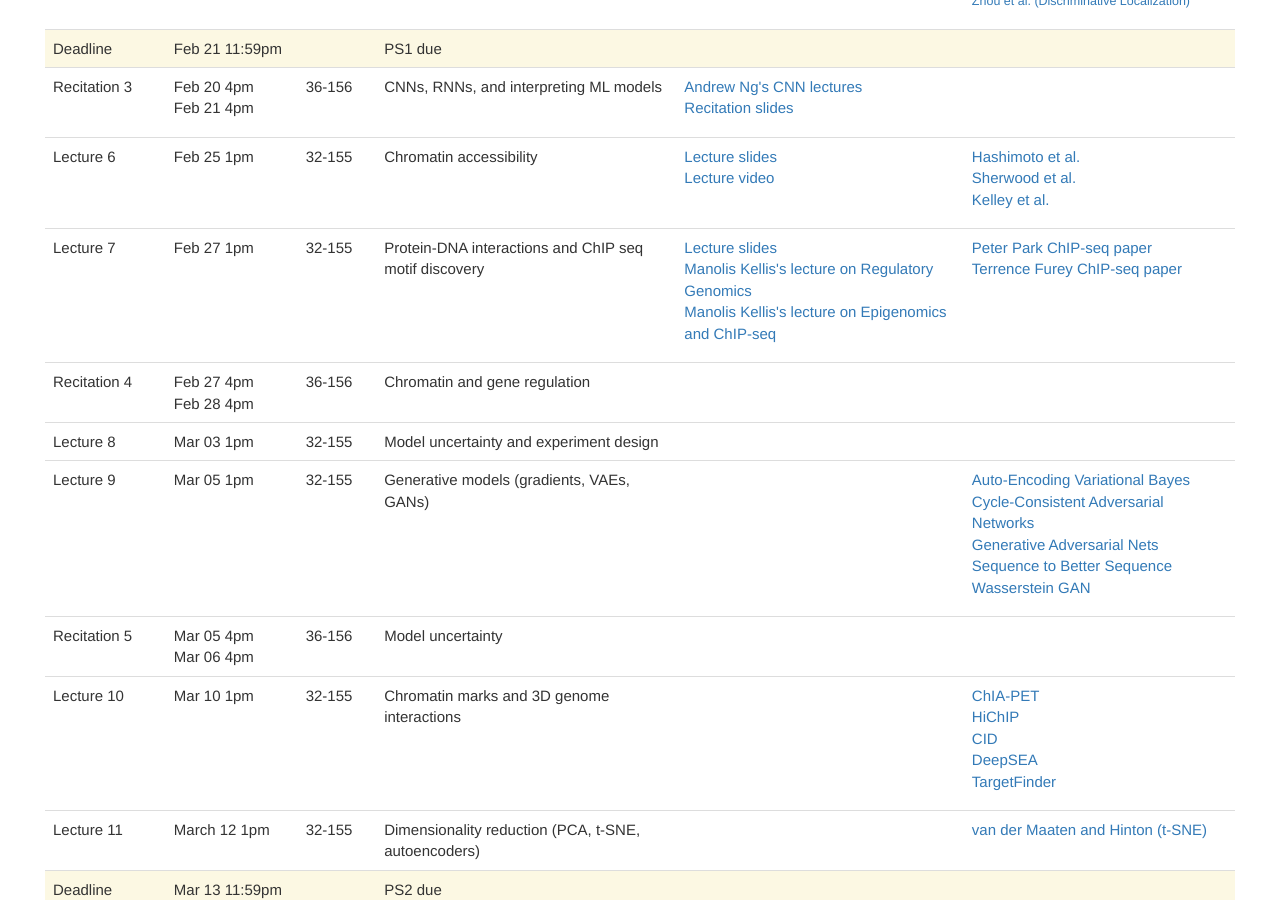
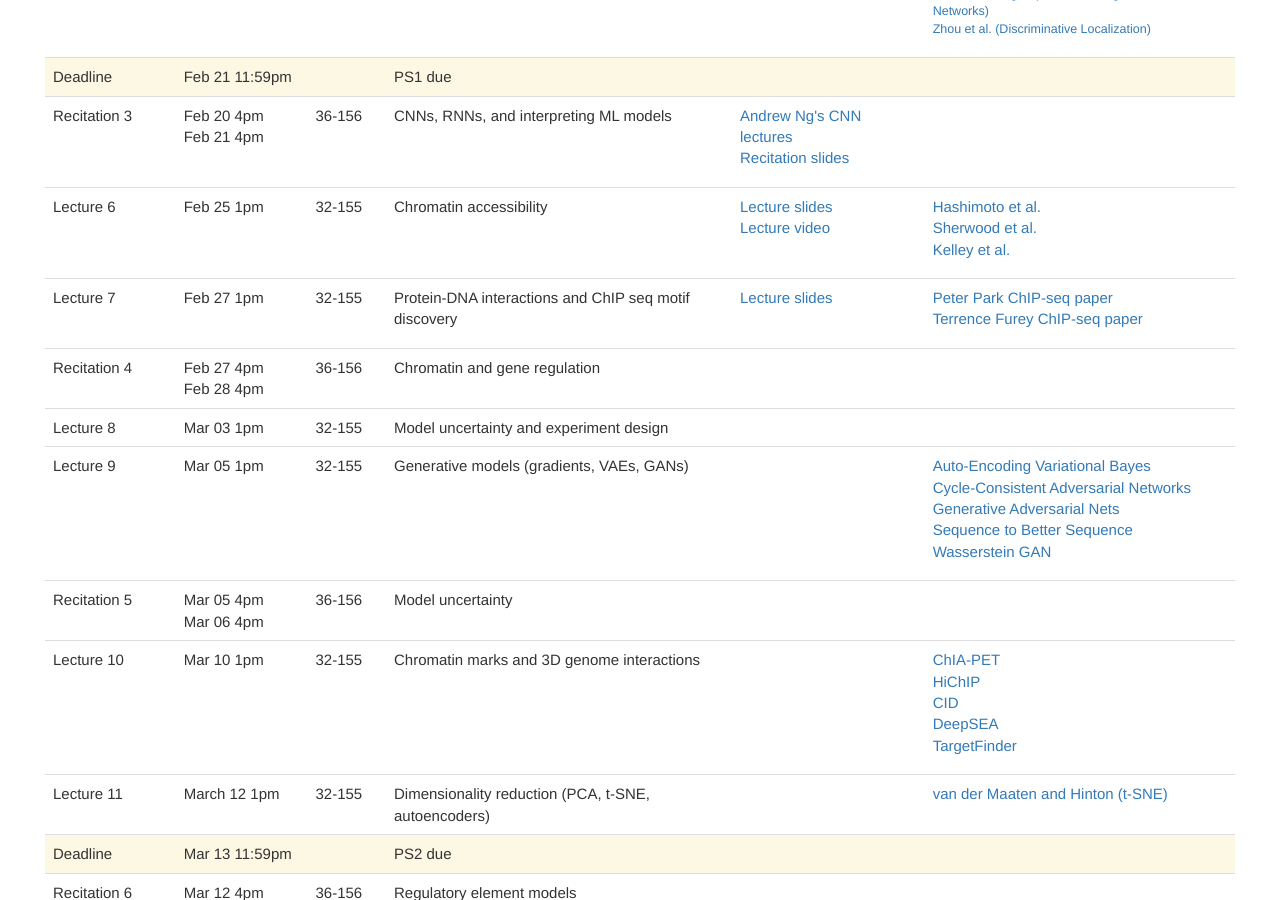
Before and after one commit to mit6874/mit6874.github.io, a Jekyll site: the page built from index.html, in a window 1280 px wide and 900 px high, scrolled down 1568 px. Built offline with Jekyll 4.4.1, drawn with Linux system fonts in a browser that asks for light colours; nearby versions of some CDN libraries.

Commit message:
Remove old lecture video links

```diff
--- a/index.html
+++ b/index.html
@@ -208,8 +208,6 @@
             <td>
                 <ul>
                     <li><a href="assets/sp2020/slides/L07.pdf">Lecture slides</a></li>
-                    <li><a href="https://www.youtube.com/watch?v=9_ggu8PKuLs">Manolis Kellis's lecture on Regulatory Genomics</a></li>
-                    <li><a href="https://www.youtube.com/watch?v=qaalIf6bn1k">Manolis Kellis's lecture on Epigenomics and ChIP-seq</a></li>
                 </ul>
             </td>
             <td>
```
